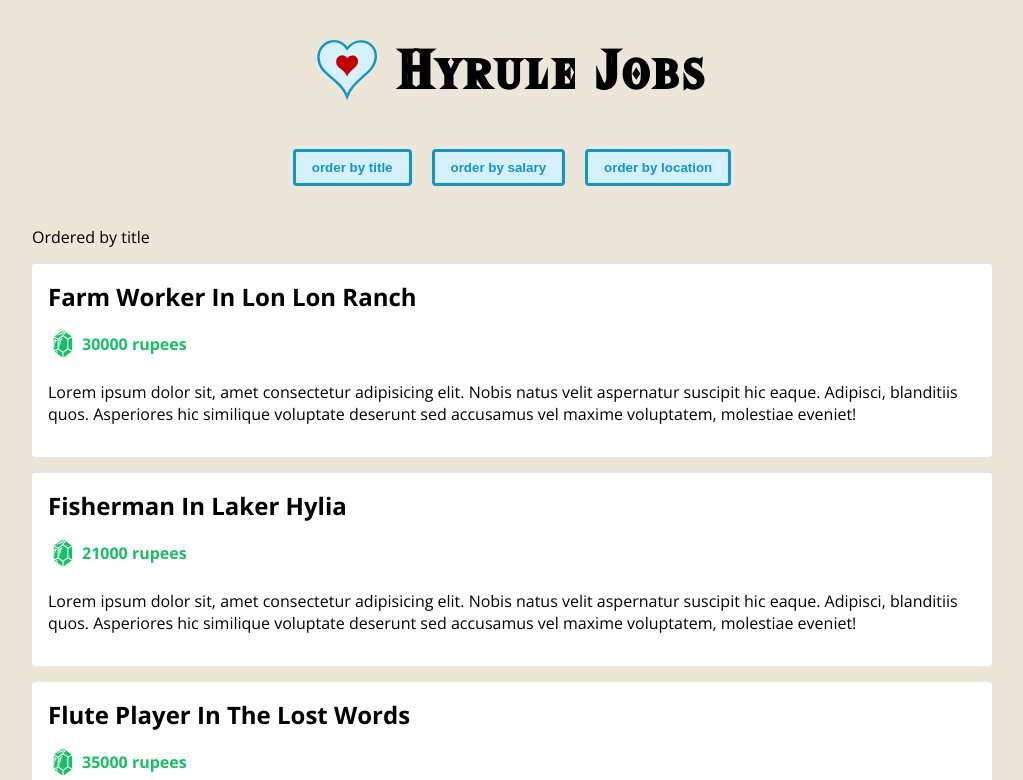
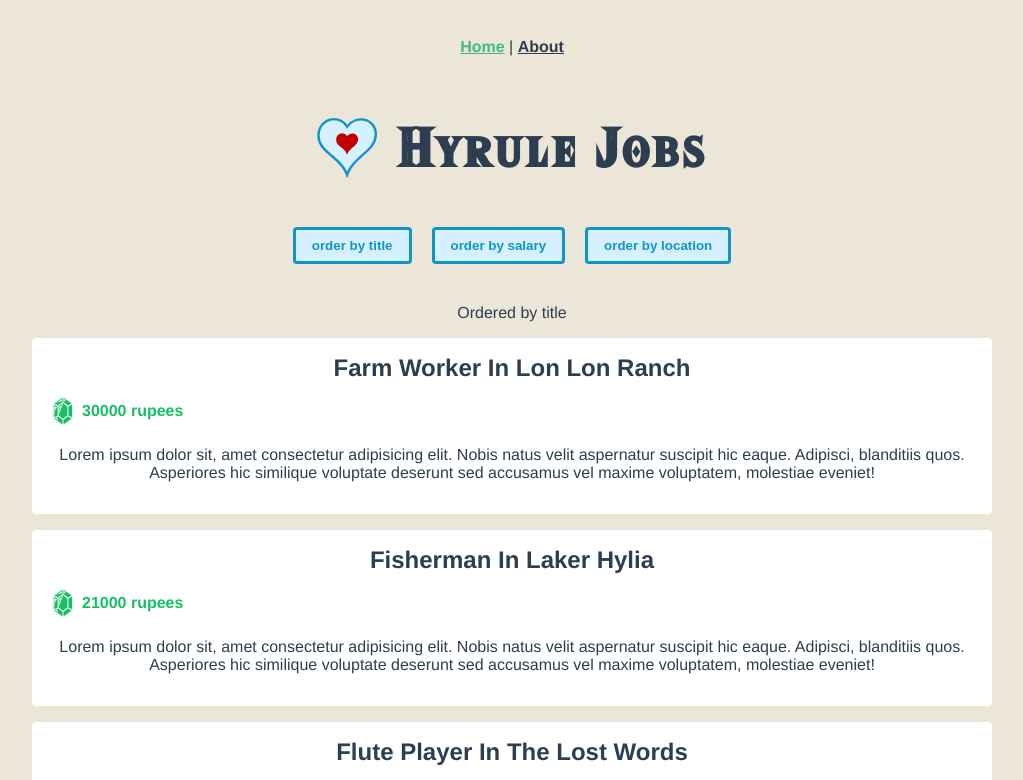
Before and after one commit to Tommy95271/netninjavue3ts, a Vue app: page / in a window 1280 px wide. Shown: the top 780 px of the page, without its empty margins (128-1151 px from the left). Built offline with nearby package versions, Linux system fonts and the light colour scheme.

Commit message:
加入 router

```diff
--- a/package.json
+++ b/package.json
@@ -9,7 +9,8 @@
   },
   "dependencies": {
     "core-js": "^3.6.5",
-    "vue": "^3.0.0"
+    "vue": "^3.0.0",
+    "vue-router": "^4.0.12"
   },
   "devDependencies": {
     "@typescript-eslint/eslint-plugin": "^4.18.0",
--- a/src/App.vue
+++ b/src/App.vue
@@ -1,98 +1,31 @@
 <template>
-  <div class="app">
-    <header>
-      <div class="title">
-        <img src=".\assets\heart.svg" alt="site logo" />
-        <h1>Hyrule Jobs</h1>
-      </div>
-      <div class="order">
-        <button @click="handleClick('title')">order by title</button>
-        <button @click="handleClick('salary')">order by salary</button>
-        <button @click="handleClick('location')">order by location</button>
-      </div>
-    </header>
-    <JobsList :jobs="jobs" :order="order" />
+  <div id="nav">
+    <router-link to="/">Home</router-link> |
+    <router-link to="/about">About</router-link>
   </div>
+  <router-view />
 </template>
-ㄑ
-<script lang="ts">
-import { defineComponent, reactive, ref, toRefs } from "vue";
-import JobsList from "./components/JobsList.vue";
-import Job from "./types/Job";
-import OrderTerm from "./types/OrderTerm";
 
-export default defineComponent({
-  name: "App",
-  components: { JobsList },
-  setup() {
-    const jobs = ref<Job[]>([
-      {
-        title: "farm worker",
-        location: "lon lon ranch",
-        salary: 30000,
-        id: "1",
-      },
-      {
-        title: "quarryman",
-        location: "death mountain",
-        salary: 40000,
-        id: "2",
-      },
-      {
-        title: "flute player",
-        location: "the lost words",
-        salary: 35000,
-        id: "3",
-      },
-      {
-        title: "fisherman",
-        location: "laker hylia",
-        salary: 21000,
-        id: "4",
-      },
-      {
-        title: "prison guard",
-        location: "gerudo valley",
-        salary: 32000,
-        id: "5",
-      },
-    ]);
-
-    const order = ref<OrderTerm>("title");
-    const handleClick = (term: OrderTerm) => {
-      order.value = term;
-    };
-    return { jobs, handleClick, order };
-  },
-});
-</script>
 
 <style>
-header {
+#app {
+  font-family: Avenir, Helvetica, Arial, sans-serif;
+  -webkit-font-smoothing: antialiased;
+  -moz-osx-font-smoothing: grayscale;
   text-align: center;
+  color: #2c3e50;
 }
-header .order {
-  margin-top: 20px;
+
+#nav {
+  padding: 30px;
 }
-button {
-  margin: 0 10px;
-  color: #1195c9;
-  border: 3px solid #1195c9;
-  background: #d5f0ff;
-  padding: 8px 16px;
-  border-radius: 4px;
-  cursor: pointer;
+
+#nav a {
   font-weight: bold;
+  color: #2c3e50;
 }
-header .title {
-  display: flex;
-  justify-content: center;
-}
-header img {
-  width: 60px;
-  margin-right: 20px;
-}
-header h1 {
-  font-size: 3em;
+
+#nav a.router-link-exact-active {
+  color: #42b983;
 }
 </style>
--- a/src/main.ts
+++ b/src/main.ts
@@ -1,5 +1,6 @@
 import { createApp } from 'vue'
 import App from './App.vue'
 import './assets/global.css'
+import router from './router'
 
-createApp(App).mount('#app')
+createApp(App).use(router).mount('#app')
--- /dev/null
+++ b/src/router/index.ts
@@ -0,0 +1,23 @@
+import { createWebHistory, createRouter, RouteRecordRaw } from "vue-router";
+import Home from "@/views/Home.vue";
+import Test from "@/views/About.vue";
+
+const routes: Array<RouteRecordRaw> = [
+  {
+    path: "/",
+    name: "Home",
+    component: Home,
+  },
+  {
+    path: "/about",
+    name: "About",
+    component: Test,
+  },
+];
+
+const router = createRouter({
+  history: createWebHistory(),
+  routes,
+});
+
+export default router;
--- /dev/null
+++ b/src/views/About.vue
@@ -0,0 +1,5 @@
+<template>
+  <div class="about">
+    <h1>This is an about page</h1>
+  </div>
+</template>
--- /dev/null
+++ b/src/views/Home.vue
@@ -0,0 +1,98 @@
+<template>
+  <div class="home">
+    <header>
+      <div class="title">
+        <img src="..\assets\heart.svg" alt="site logo" />
+        <h1>Hyrule Jobs</h1>
+      </div>
+      <div class="order">
+        <button @click="handleClick('title')">order by title</button>
+        <button @click="handleClick('salary')">order by salary</button>
+        <button @click="handleClick('location')">order by location</button>
+      </div>
+    </header>
+    <JobsList :jobs="jobs" :order="order" />
+  </div>
+</template>
+
+<script lang="ts">
+import { defineComponent, reactive, ref, toRefs } from "vue";
+import JobsList from "../components/JobsList.vue";
+import Job from "../types/Job";
+import OrderTerm from "../types/OrderTerm";
+
+export default defineComponent({
+  name: "Home",
+  components: { JobsList },
+  setup() {
+    const jobs = ref<Job[]>([
+      {
+        title: "farm worker",
+        location: "lon lon ranch",
+        salary: 30000,
+        id: "1",
+      },
+      {
+        title: "quarryman",
+        location: "death mountain",
+        salary: 40000,
+        id: "2",
+      },
+      {
+        title: "flute player",
+        location: "the lost words",
+        salary: 35000,
+        id: "3",
+      },
+      {
+        title: "fisherman",
+        location: "laker hylia",
+        salary: 21000,
+        id: "4",
+      },
+      {
+        title: "prison guard",
+        location: "gerudo valley",
+        salary: 32000,
+        id: "5",
+      },
+    ]);
+
+    const order = ref<OrderTerm>("title");
+    const handleClick = (term: OrderTerm) => {
+      order.value = term;
+    };
+    return { jobs, handleClick, order };
+  },
+});
+</script>
+
+<style scoped>
+header {
+  text-align: center;
+}
+header .order {
+  margin-top: 20px;
+}
+button {
+  margin: 0 10px;
+  color: #1195c9;
+  border: 3px solid #1195c9;
+  background: #d5f0ff;
+  padding: 8px 16px;
+  border-radius: 4px;
+  cursor: pointer;
+  font-weight: bold;
+}
+header .title {
+  display: flex;
+  justify-content: center;
+}
+header img {
+  width: 60px;
+  margin-right: 20px;
+}
+header h1 {
+  font-size: 3em;
+}
+</style>
```
Also changed, not shown: 1 other file (tests, documents, lock files or other folders).
